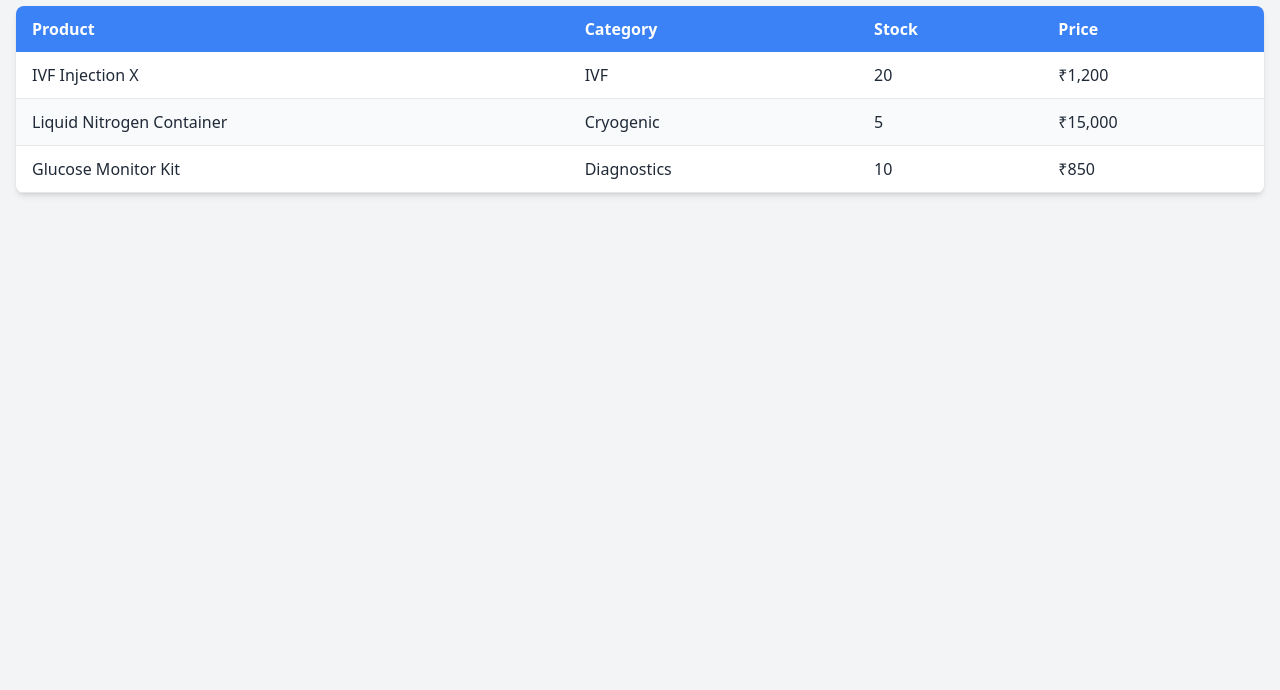
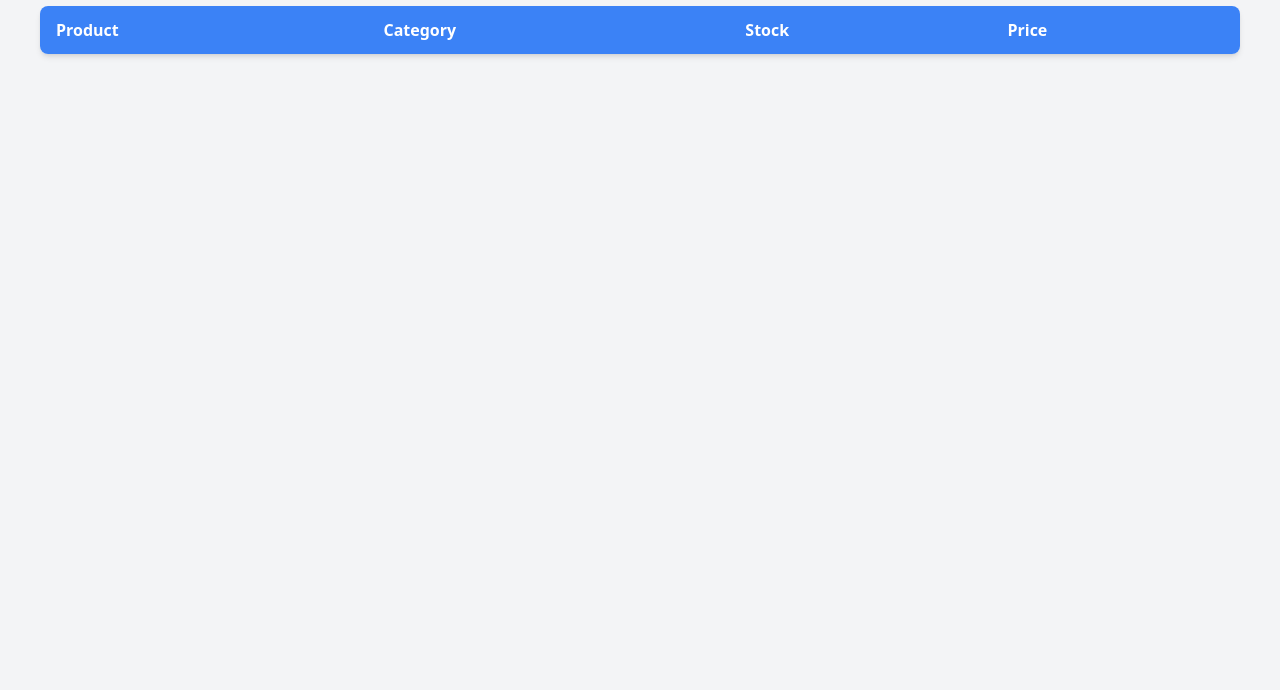
Before and after one commit to sosho29/ProLife, a plain HTML site: page index.html in a window 1280 px wide. Shown: the part 110-800 px from the top of the page. Drawn offline with nearby package versions, Linux system fonts and the light colour scheme.

Commit message:
Updated index.html

```diff
--- a/index.html
+++ b/index.html
@@ -1,12 +1,4 @@
-<tr>
-  <td>New Product Name</td>
-  <td>New Category</td>
-  <td>Quantity</td>
-  <td>Price</td>
-</tr>
-
-
-  <!DOCTYPE html>
+<!DOCTYPE html>
 <html lang="en">
 <head>
   <meta charset="UTF-8" />
@@ -14,10 +6,12 @@
   <title>Pharmacy Inventory Dashboard</title>
   <script src="https://cdn.tailwindcss.com"></script>
 </head>
-<body class="bg-gray-100 text-gray-800">
-  <div class="container mx-auto px-4 py-8">
-    <h1 class="text-3xl font-bold mb-6 text-center">🧪 Pharmacy Inventory Dashboard</h1>
+<body class="bg-gray-100 text-gray-800 p-6">
 
+  <h1 class="text-3xl font-bold text-center mb-2">Welcome to ProLife Pharmacy!</h1>
+  <p class="text-center mb-6">Your IVF, Cryogenic, and Diagnostics Supply Partner.</p>
+
+  <div class="container mx-auto px-4">
     <table class="min-w-full bg-white rounded-lg shadow-md overflow-hidden">
       <thead>
         <tr class="bg-blue-500 text-white">
@@ -27,27 +21,17 @@
           <th class="py-3 px-4 text-left">Price</th>
         </tr>
       </thead>
-      <tbody>
-        <tr class="border-b">
-          <td class="py-3 px-4">IVF Injection X</td>
-          <td class="py-3 px-4">IVF</td>
-          <td class="py-3 px-4">20</td>
-          <td class="py-3 px-4">₹1,200</td>
-        </tr>
-        <tr class="border-b bg-gray-50">
-          <td class="py-3 px-4">Liquid Nitrogen Container</td>
-          <td class="py-3 px-4">Cryogenic</td>
-          <td class="py-3 px-4">5</td>
-          <td class="py-3 px-4">₹15,000</td>
-        </tr>
-        <tr class="border-b">
-          <td class="py-3 px-4">Glucose Monitor Kit</td>
-          <td class="py-3 px-4">Diagnostics</td>
-          <td class="py-3 px-4">10</td>
-          <td class="py-3 px-4">₹850</td>
-        </tr>
+      <tbody id="table-body">
+        <!-- Dynamic content goes here -->
       </tbody>
     </table>
   </div>
+
+  <!-- JavaScript Files -->
+  <script src="inventory.js"></script>
+  <script>
+    renderInventory(); // ✅ This is required to show the data
+  </script>
+
 </body>
 </html>
```
